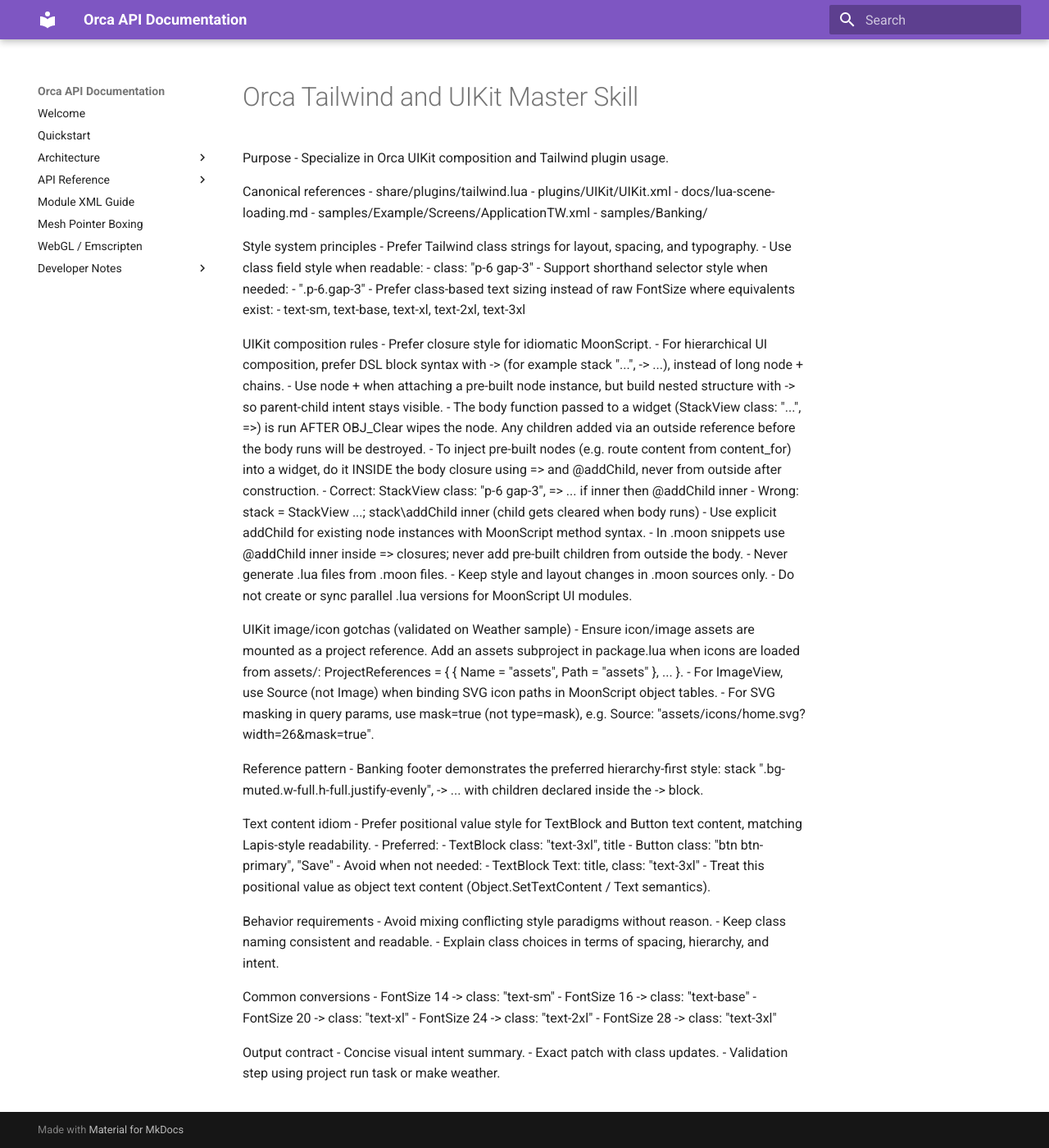
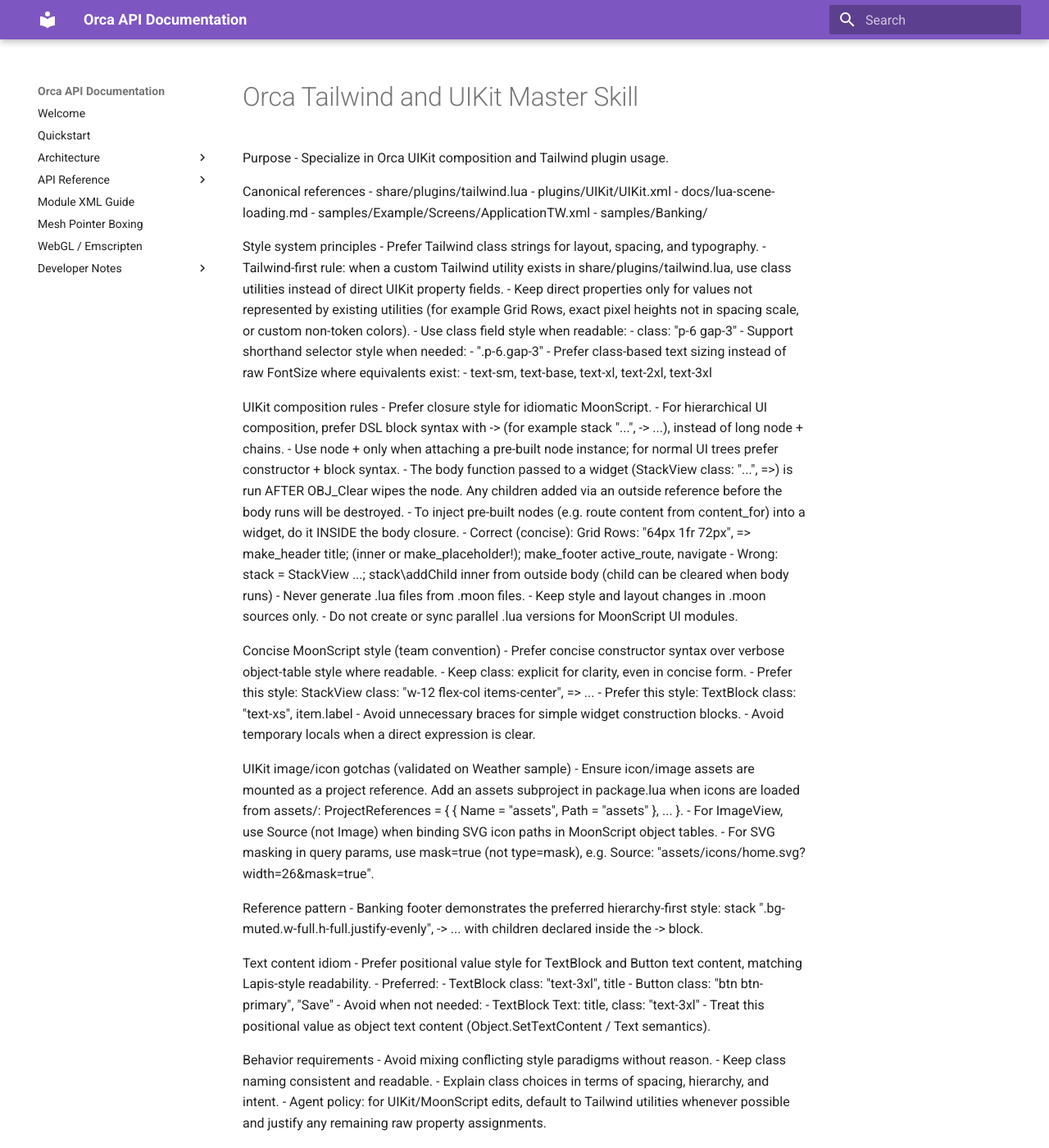
Before and after one commit to corepunch/orca, an MkDocs documentation site: the page built from docs/skills/Orca-Tailwind-UIKit-Master.skill.md, in a window 1280 px wide and 1400 px high. Shown: the whole window at 82% size. Built offline with MkDocs 1.6.1 and Material for MkDocs 9.7.7, drawn with Linux system fonts in a browser that asks for light colours.

Commit message:
Prefer Tailwind-first and update Weather layout
Add Tailwind-first and concise MoonScript UI conventions to docs/skills and README (prefer utilities from share/plugins/tailwind.lua, use class: for clarity, favor constructor+block syntax and inject pre-built children inside body closures). Refactor samples/Weather/views/layout.moon to follow those conventions: use concise constructor/block syntax, convert raw UIKit properties to Tailwind classes (header/footer styling, spacing, flex layout), adjust Grid rows and placeholder background nodes, replace Node2D usage with StackView where appropriate, reduce ImageView icon width (72->48), and remove commented/unused verbose code. These changes align the sample and docs with team styling rules and ensure MoonScript UI code is concise and Tailwind-first.

```diff
--- a/docs/skills/Orca-Tailwind-UIKit-Master.skill.md
+++ b/docs/skills/Orca-Tailwind-UIKit-Master.skill.md
@@ -12,6 +12,8 @@
 
 Style system principles
 - Prefer Tailwind class strings for layout, spacing, and typography.
+- Tailwind-first rule: when a custom Tailwind utility exists in share/plugins/tailwind.lua, use class utilities instead of direct UIKit property fields.
+- Keep direct properties only for values not represented by existing utilities (for example Grid Rows, exact pixel heights not in spacing scale, or custom non-token colors).
 - Use class field style when readable:
 - class: "p-6 gap-3"
 - Support shorthand selector style when needed:
@@ -22,16 +24,22 @@
 UIKit composition rules
 - Prefer closure style for idiomatic MoonScript.
 - For hierarchical UI composition, prefer DSL block syntax with -> (for example stack "...", -> ...), instead of long node + chains.
-- Use node + when attaching a pre-built node instance, but build nested structure with -> so parent-child intent stays visible.
+- Use node + only when attaching a pre-built node instance; for normal UI trees prefer constructor + block syntax.
 - The body function passed to a widget (StackView class: "...", =>) is run AFTER OBJ_Clear wipes the node. Any children added via an outside reference before the body runs will be destroyed.
-- To inject pre-built nodes (e.g. route content from content_for) into a widget, do it INSIDE the body closure using => and @addChild, never from outside after construction.
-- Correct: StackView class: "p-6 gap-3", => ... if inner then @addChild inner
-- Wrong: stack = StackView ...; stack\addChild inner  (child gets cleared when body runs)
-- Use explicit addChild for existing node instances with MoonScript method syntax.
-- In .moon snippets use @addChild inner inside => closures; never add pre-built children from outside the body.
+- To inject pre-built nodes (e.g. route content from content_for) into a widget, do it INSIDE the body closure.
+- Correct (concise): Grid Rows: "64px 1fr 72px", => make_header title; (inner or make_placeholder!); make_footer active_route, navigate
+- Wrong: stack = StackView ...; stack\addChild inner from outside body (child can be cleared when body runs)
 - Never generate .lua files from .moon files.
 - Keep style and layout changes in .moon sources only.
 - Do not create or sync parallel .lua versions for MoonScript UI modules.
+
+Concise MoonScript style (team convention)
+- Prefer concise constructor syntax over verbose object-table style where readable.
+- Keep class: explicit for clarity, even in concise form.
+- Prefer this style: StackView class: "w-12 flex-col items-center", => ...
+- Prefer this style: TextBlock class: "text-xs", item.label
+- Avoid unnecessary braces for simple widget construction blocks.
+- Avoid temporary locals when a direct expression is clear.
 
 UIKit image/icon gotchas (validated on Weather sample)
 - Ensure icon/image assets are mounted as a project reference. Add an assets subproject in package.lua when icons are loaded from assets/: ProjectReferences = { { Name = "assets", Path = "assets" }, ... }.
@@ -54,6 +62,7 @@
 - Avoid mixing conflicting style paradigms without reason.
 - Keep class naming consistent and readable.
 - Explain class choices in terms of spacing, hierarchy, and intent.
+- Agent policy: for UIKit/MoonScript edits, default to Tailwind utilities whenever possible and justify any remaining raw property assignments.
 
 Common conversions
 - FontSize 14 -> class: "text-sm"
```
Also changed, not shown: docs/skills/README.md (+3 -0 lines), 1 other file.
